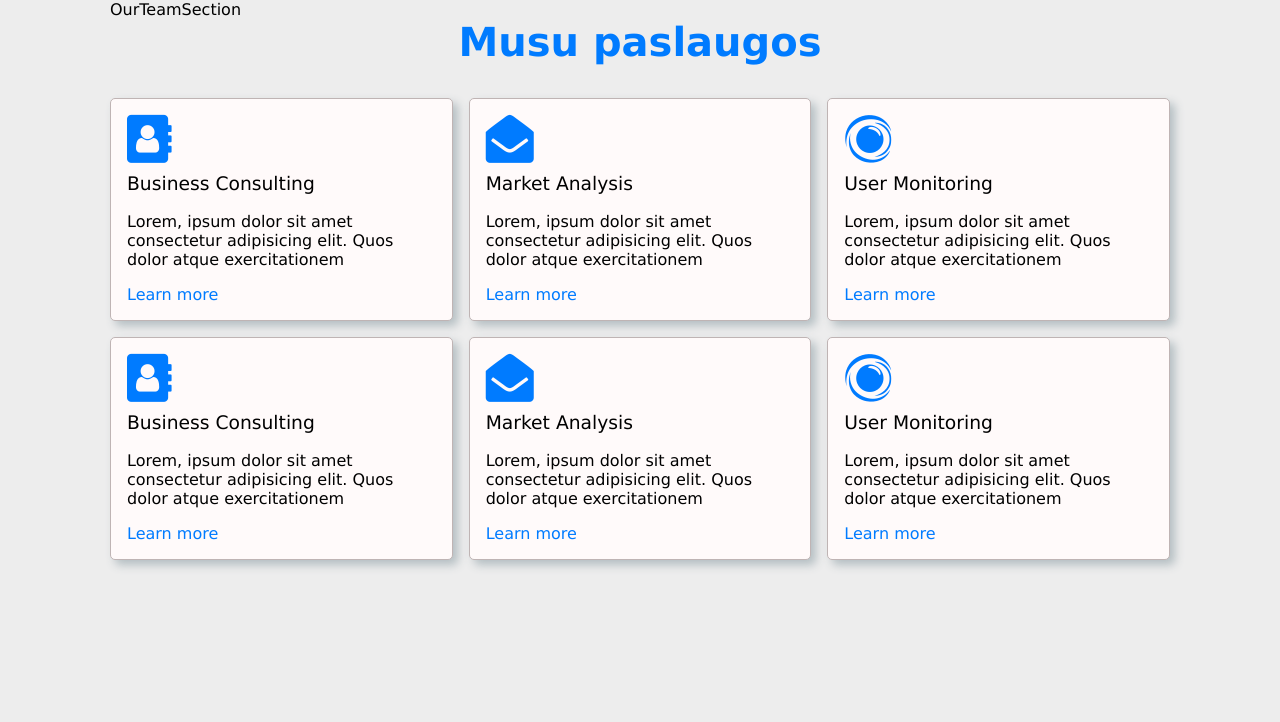
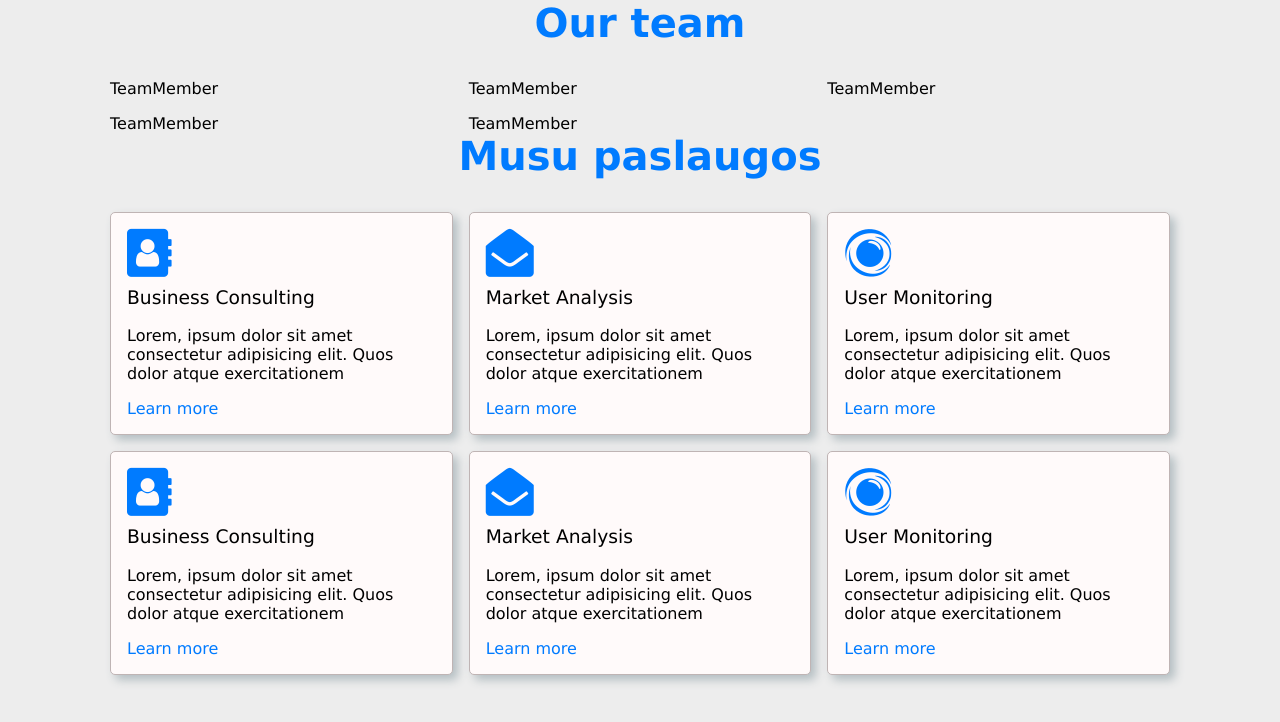
Before and after one commit to MariusCodeAcademy/feu2-02_react_vite_components_props, a React (Vite) app: page / in a window 1280 px wide. Shown: the top 722 px of the page. Built offline with nearby package versions, Linux system fonts and the light colour scheme; the HTML template or start-up script is replaced by a standard one.

Commit message:
team components

```diff
--- a/src/components/team/OurTeamSection.jsx
+++ b/src/components/team/OurTeamSection.jsx
@@ -1,5 +1,13 @@
+import SectionTitle from './../UI/SectionTitle';
+import TeamList from './TeamList';
+
 function OurTeamSection() {
-  return <div>OurTeamSection</div>;
+  return (
+    <div>
+      <SectionTitle title='Our team' />
+      <TeamList />
+    </div>
+  );
 }
 
 export default OurTeamSection;
--- /dev/null
+++ b/src/components/team/TeamList.jsx
@@ -0,0 +1,15 @@
+import TeamMember from './TeamMember';
+
+function TeamList() {
+  return (
+    <div className='grid'>
+      <TeamMember />
+      <TeamMember />
+      <TeamMember />
+      <TeamMember />
+      <TeamMember />
+    </div>
+  );
+}
+
+export default TeamList;
--- /dev/null
+++ b/src/components/team/TeamMember.jsx
@@ -0,0 +1,5 @@
+function TeamMember() {
+  return <div>TeamMember</div>;
+}
+
+export default TeamMember;
```
